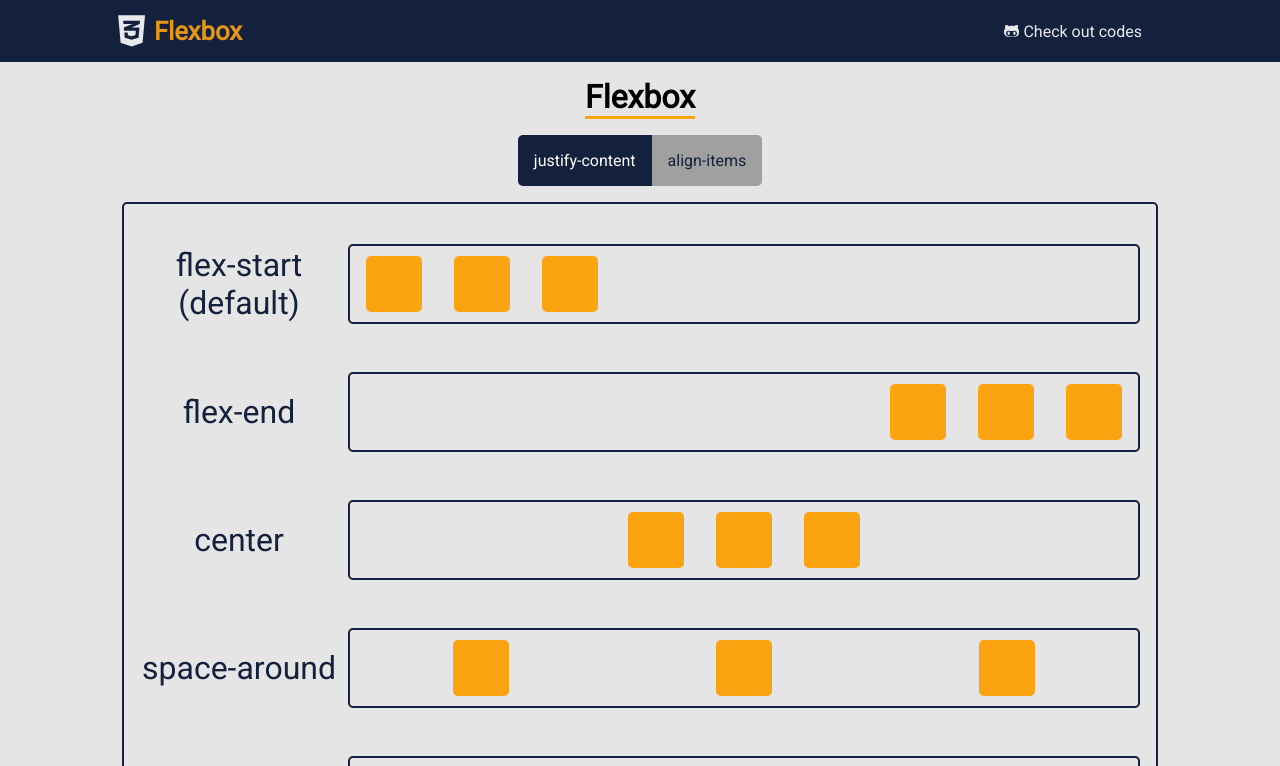
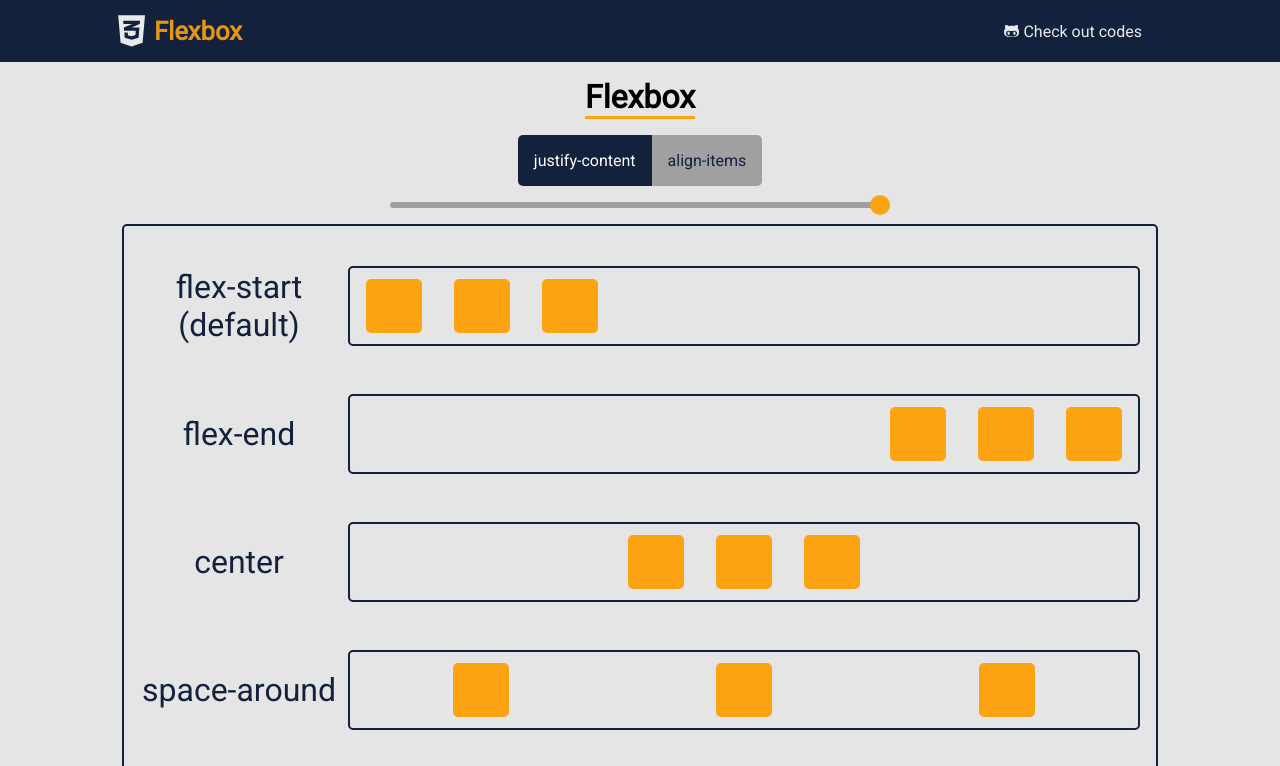
Before and after one commit to firdausthedev/flexbox, a React (Create React App) app: page / in a window 1280 px wide. Shown: the top 766 px of the page. Built offline with nearby package versions, Linux system fonts and the light colour scheme; the HTML template or start-up script is replaced by a standard one.

Commit message:
added slider

```diff
--- a/src/components/pages/Home/Flex.js
+++ b/src/components/pages/Home/Flex.js
@@ -1,10 +1,13 @@
 /* eslint-disable jsx-a11y/anchor-is-valid */
-import React from 'react';
+import React, { useState } from 'react';
 import styled from 'styled-components';
 import FlexJustify from './FlexJustify';
 import FlexAlign from './FlexAlign';
 
 const Flex = ({ justifyHandler, justify }) => {
+  const [value, setValue] = useState(100);
+
+  const onChange = (e) => setValue(e.target.value);
   return (
     <FlexStyle>
       <div className='title'>
@@ -18,7 +21,13 @@ const Flex = ({ justifyHandler, justify }) => {
           align-items
         </a>
       </div>
-      <div className='flex-container'>{justify ? <FlexJustify /> : <FlexAlign />}</div>
+      {justify && (
+        <div className='slider'>
+          <input type='range' min='45' max='100' value={value} onChange={onChange} />
+        </div>
+      )}
+
+      <div className='flex-container'>{justify ? <FlexJustify value={value} /> : <FlexAlign />}</div>
     </FlexStyle>
   );
 };
@@ -58,6 +67,43 @@ const FlexStyle = styled.div`
     }
   }
 
+  .slider {
+    display: flex;
+    justify-content: center;
+    align-items: center;
+    margin-top: 1rem;
+    input[type='range'] {
+      outline: none;
+      border: 0;
+      border-radius: 500px;
+      width: 500px;
+      max-width: 100%;
+      margin: auto;
+      transition: box-shadow 0.2s ease-in-out;
+      @media screen and (-webkit-min-device-pixel-ratio: 0) {
+        & {
+          height: 6px;
+          -webkit-appearance: none;
+          background-color: ${(props) => props.theme.light.grey.darker};
+        }
+
+        &::-webkit-slider-thumb {
+          width: 20px;
+          -webkit-appearance: none;
+          height: 20px;
+          border-radius: 50%;
+          /* margin-left: 15px; */
+
+          box-shadow: inset 0 0 0 20px ${(props) => props.theme.light.accent.base};
+          transition: box-shadow 0.2s ease-in-out;
+          position: relative;
+        }
+        &:active::-webkit-slider-thumb {
+        }
+      }
+    }
+  }
+
   .InActiveLink {
     pointer-events: auto;
     cursor: pointer;
@@ -71,6 +117,7 @@ const FlexStyle = styled.div`
     color: ${(props) => props.theme.light.base.color} !important;
     background: ${(props) => props.theme.light.base.bg} !important;
   }
+
   @media (max-width: 320px) {
     .toggle {
       a:first-of-type {
--- a/src/components/pages/Home/FlexJustify.js
+++ b/src/components/pages/Home/FlexJustify.js
@@ -1,9 +1,9 @@
 import React from 'react';
 import styled from 'styled-components';
 
-const FlexJustify = () => {
+const FlexJustify = ({ value }) => {
   return (
-    <FlexJustifyContainer>
+    <FlexJustifyContainer style={{ width: `${value}%` }}>
       <div className='items-justify'>
         <div className='items-container'>
           <p>flex-start (default)</p>
@@ -59,11 +59,10 @@ const FlexJustify = () => {
 };
 
 const FlexJustifyContainer = styled.div`
-  width: 100%;
   border: 2px solid ${(props) => props.theme.light.base.bg};
   min-height: 500px;
   border-radius: 5px;
-  margin: 1rem 0;
+  margin: 1rem auto;
 
   .items-justify {
     display: flex;
@@ -92,7 +91,7 @@ const FlexJustifyContainer = styled.div`
         display: flex;
         align-items: center;
         .item {
-          height: 3.5em;
+          height: 70%;
           width: 3.5rem;
           background: ${(props) => props.theme.light.accent.base};
           border-radius: 5px;
@@ -126,15 +125,8 @@ const FlexJustifyContainer = styled.div`
       width: 100%;
     }
     .items-justify .items-container .items .item {
-      height: 2rem;
-      width: 2rem;
-    }
-  }
-  @media (max-width: 320px) {
-    .items-justify .items-container .items .item {
-      height: 1.3rem;
-      width: 1.3rem;
-      margin: 0.5rem;
+      height: 40%;
+      width: 1.6rem;
     }
   }
 `;
```
